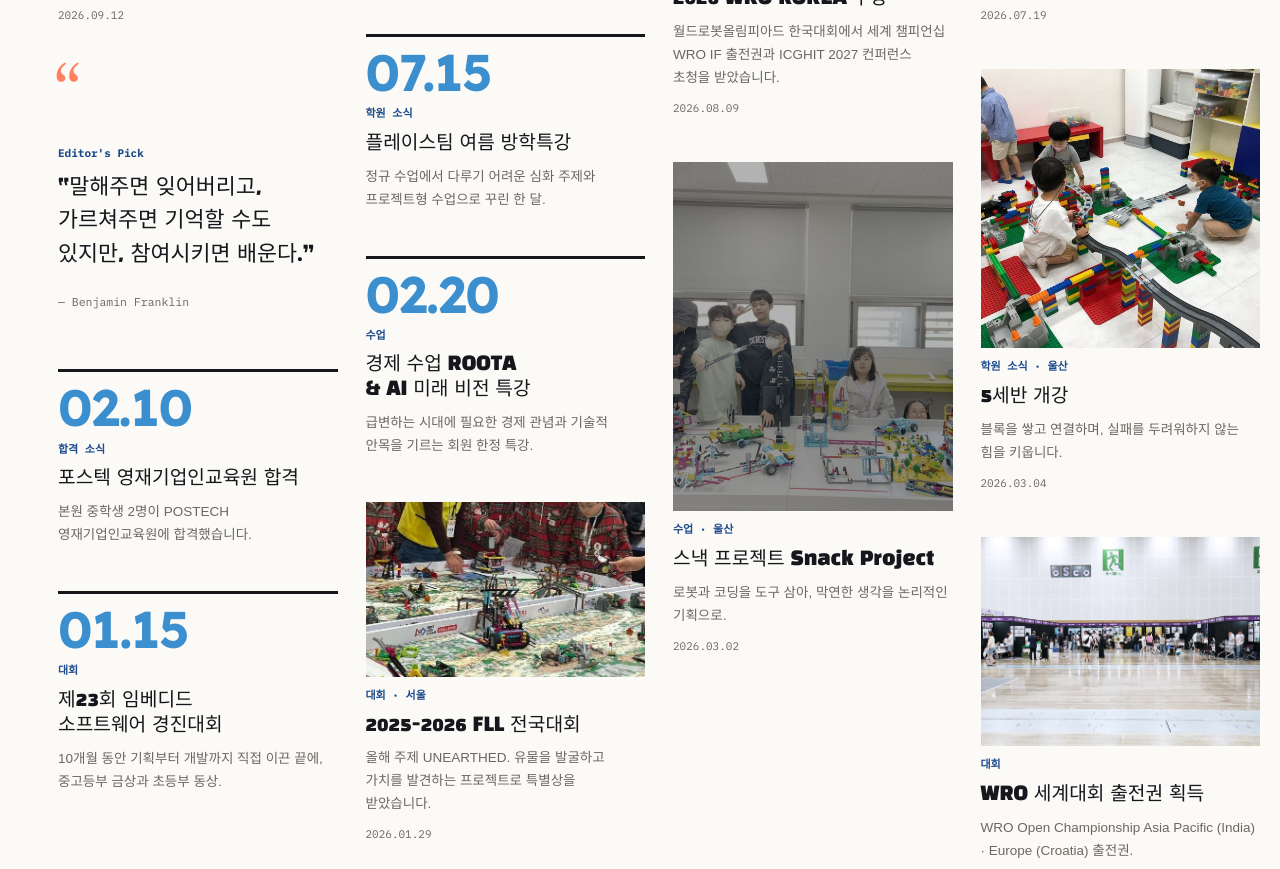
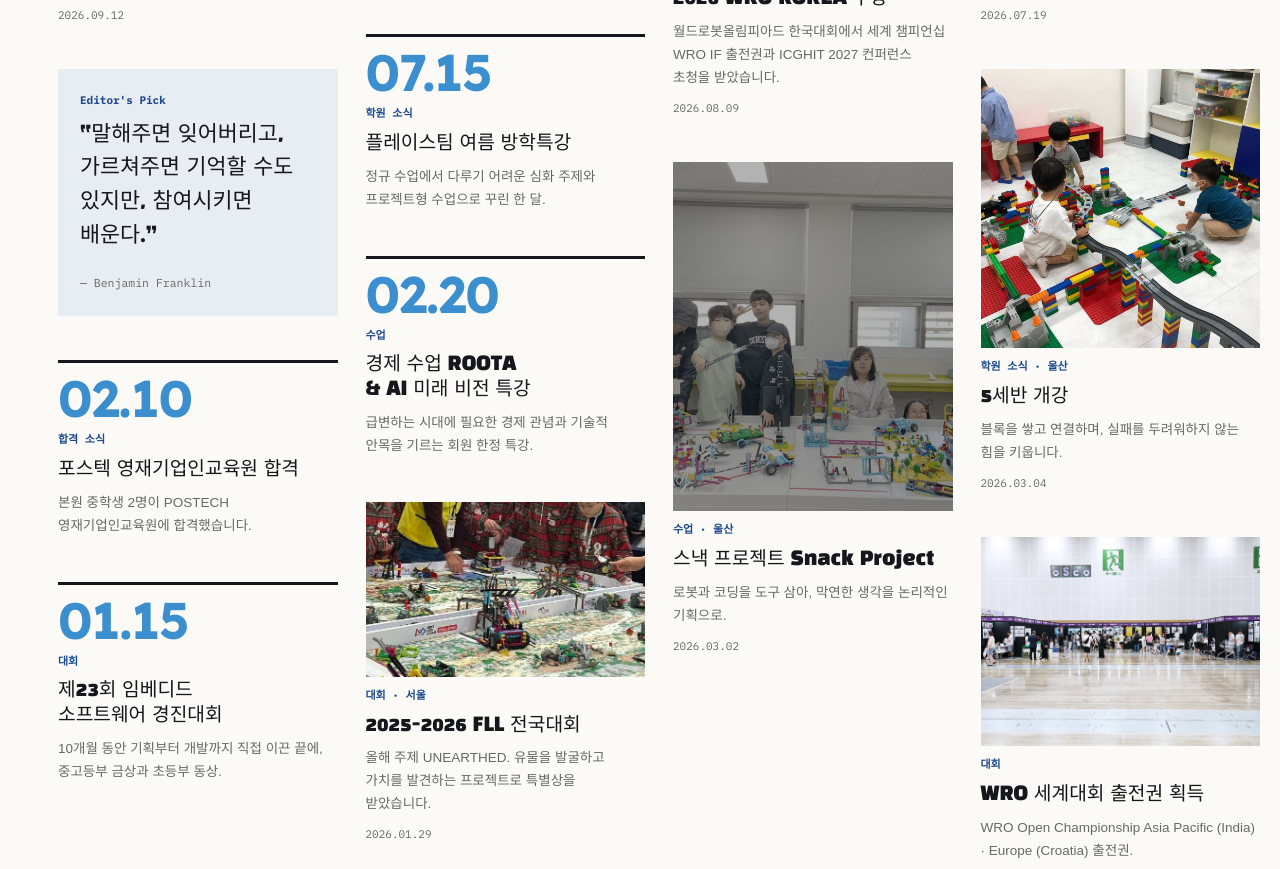
Before and after one commit to seoosea/nacompany-site, an Eleventy site: page src/index.njk in a window 1280 px wide. Shown: the part 2530-3399 px from the top of the page. Built offline with nearby package versions, Linux system fonts and the light colour scheme; Eleventy itself is replaced by a stand-in of ours; files that its build step writes are made by us from their sources; a web font is replaced by a local one.

Commit message:
Add files via upload

```diff
--- a/src/assets/css/site.css
+++ b/src/assets/css/site.css
@@ -90,8 +90,9 @@ img{display:block;max-width:100%}
 .brief{border-top:3px solid var(--ink);padding-top:12px}
 .feed.academy{padding-top:0;background:transparent}
 .feed+.feed.academy .feed-h{border-top:3px solid var(--ink)}
-.qt{background:none;border:0;padding:6px 0 14px}
-.qt::before{content:"\201C";display:block;font-family:"Instrument Serif",var(--f-serif);font-size:84px;line-height:.62;color:var(--coral);margin-bottom:8px}
+/* Editor's Pick: 채도 낮고 밝은 파랑 회색 면 */
+.qt{background:#e8ecf3;border:0;padding:22px 22px 24px;transition:background .2s}
+.qt:hover{background:#dfe5ef}
 .qt blockquote{margin:0 0 10px;font-family:var(--f-serif);font-weight:700;font-size:clamp(19px,1.7vw,23px);line-height:1.55}
 .qt .by{font-family:var(--f-mono);font-size:11.5px;color:var(--muted)}
 .qt:hover blockquote{color:var(--blue)}
```
